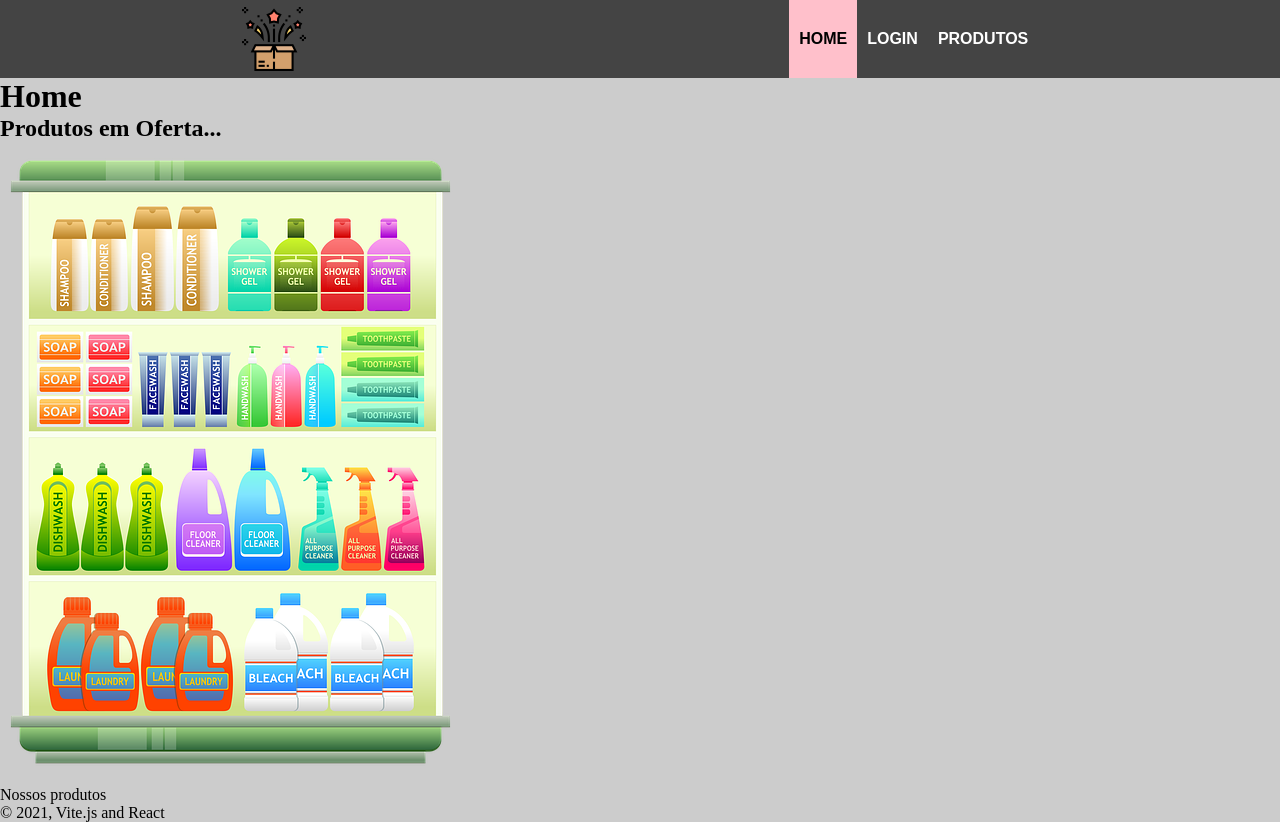
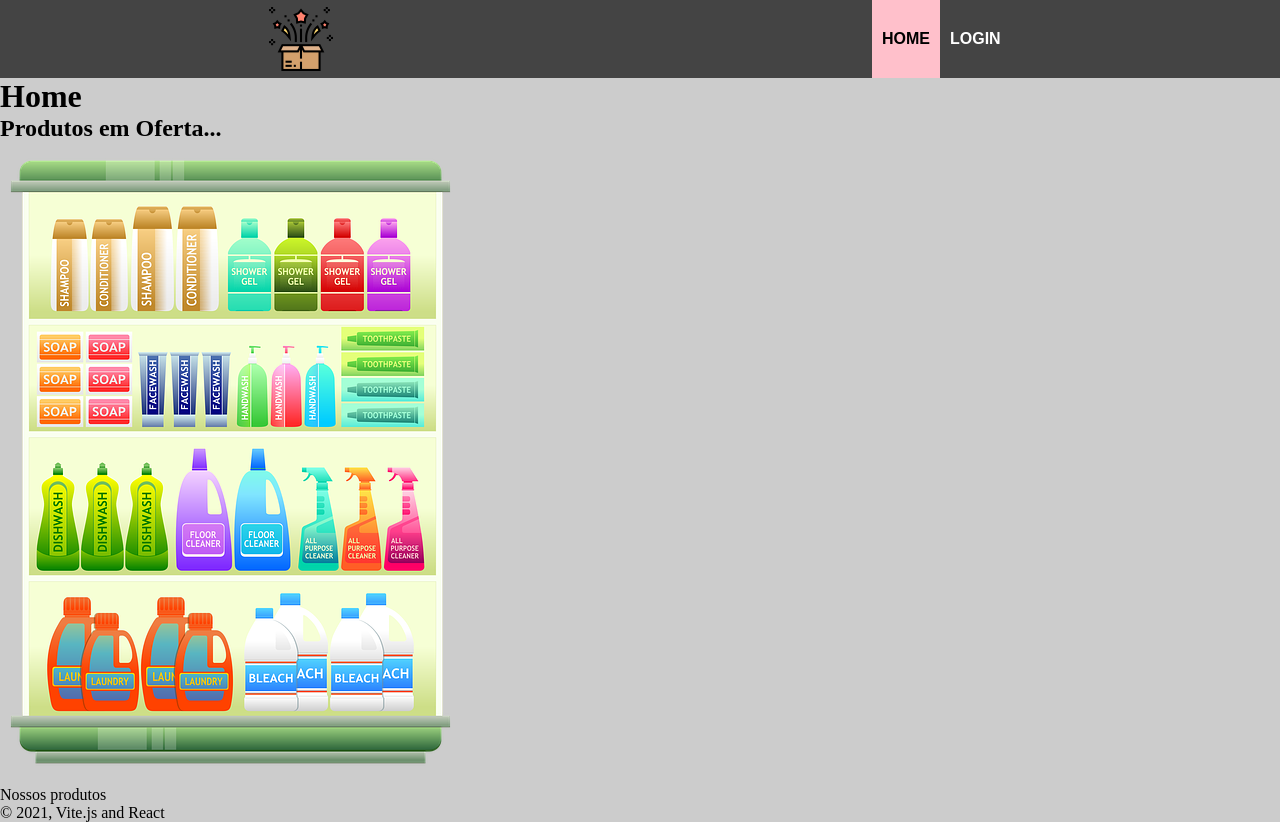
Before and after one commit to bdancs/my-project-app-espg, a React (Vite) app: page / in a window 1280 px wide. Built offline with nearby package versions, Linux system fonts and the light colour scheme.

Commit message:
Autenticação realizada com token

```diff
--- a/src/components/Cabecalho/Cabecalho.jsx
+++ b/src/components/Cabecalho/Cabecalho.jsx
@@ -6,6 +6,8 @@ export default function Cabecalho() {
 
   const rotaAtual = useLocation();
 
+  //Esse if está dando a condição de que se o token não existe, a pessoa não vê o cabeçalho
+  if (sessionStorage.getItem("token-user")) {
     return (
       <>
           <header className={styles.cabecalho}>
@@ -24,4 +26,25 @@ export default function Cabecalho() {
           </header>
       </>
     )
+  } else {
+      return (
+        <>
+            <header className={styles.cabecalho}>
+
+              <img src="/img/produtos.png" alt="Mãos segurando caixas." />
+
+              {/* Crie uma lista com 5 links para as nossas rotas:
+              Obs: Utilize o componente Link do router-dom */}
+
+              <nav>
+                <ul>
+                  <li><Link to="/" className={rotaAtual.pathname == "/" ? "active" : "" }>HOME</Link></li>
+                  <li><Link to="/login" className={rotaAtual.pathname == "/login" ? "active" : "" }>LOGIN</Link></li>
+                </ul>
+              </nav>
+
+            </header>
+        </>
+      )
     }
+}
```
Lines whose indentation alone changed are shown as unchanged.
